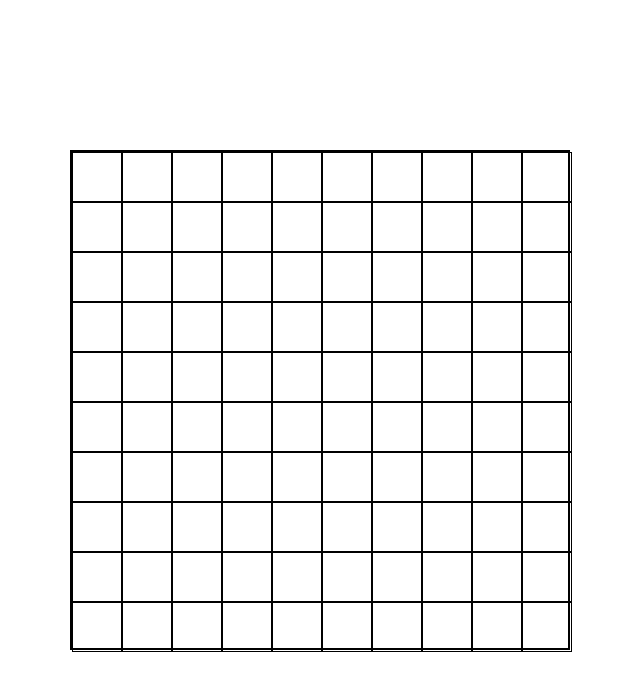
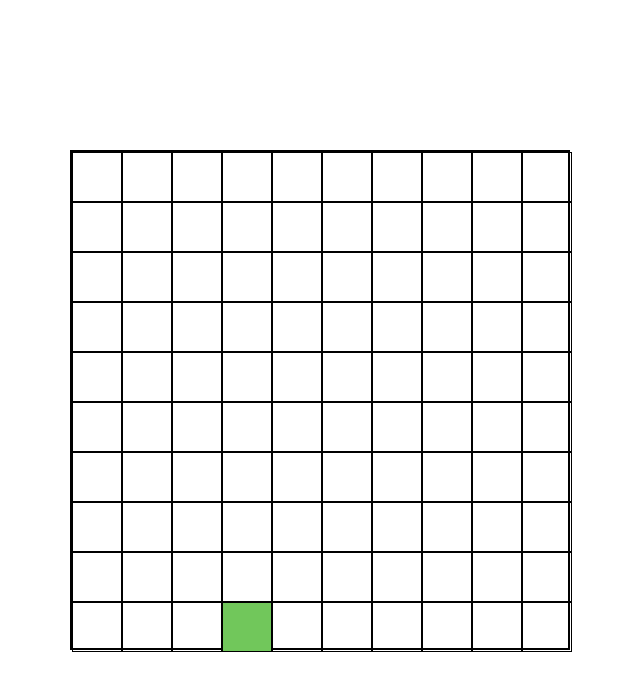
Before and after one commit to LumberJon1/Random-Dungeon-Generator, a plain HTML site: page index.html in a window 1280 px wide. Shown: the whole page, without its empty margins (320-960 px from the left). Drawn offline with Linux system fonts and the light colour scheme.

Commit message:
Added basic structure of algorithm

```diff
--- a/assets/css/style.css
+++ b/assets/css/style.css
@@ -16,3 +16,11 @@
     border: 2px solid black;
     position: relative;
 }
+
+.active {
+    background-color: #fcefce;
+}
+
+.branch-tip {
+    background-color: rgb(113, 199, 91);
+}
--- a/assets/js/script.js
+++ b/assets/js/script.js
@@ -1,6 +1,7 @@
 //define global constants
 const dungeonGrid = document.getElementById("dungeon-grid-div");
 const numTiles = 10;
+const dungeonLength = 10;
 const activeColor = "#e9d9b0";
 const inactiveColor = "white";
 
@@ -20,7 +21,6 @@ const tileHeight = gridHeight / numTiles;
 for (let i = 0; i < numTiles; i++) {
     let col = 0;
     for (let j = 0; j < numTiles; j++) {
-        console.log("row "+(i + 1)+", column "+(col + 1));
         let tile = document.createElement("div");
         tile.style.border = "1px solid black";
         tile.style.position = "absolute";
@@ -30,7 +30,32 @@ for (let i = 0; i < numTiles; i++) {
         tile.style.height = (tileHeight)+"px";
         tile.setAttribute("id", (i.toString())+(col.toString()));
         dungeonGrid.appendChild(tile);
-        console.log(tile.style.left, tile.style.top);
         col ++;
     }
 }
+
+//tile styling algorithm
+let startingTile = Math.floor(Math.random() * (numTiles ** 2)).toString();
+console.log(startingTile);
+let startingTileEl = document.getElementById(startingTile);
+startingTileEl.setAttribute("class", "active branch-tip");
+
+//Keep track of the number of dungeon tiles activated
+let numActive = 0;
+
+//As long as active < dungeonLength, run a loop to evaluate the algorithm.
+//This needs to be done for every active branch.
+if (numActive < dungeonLength) {
+
+    for (; numActive < dungeonLength; numActive++) {
+
+    }
+}
+
+//Decide which direction to branch
+
+//Exclude a direction if it would result in a merged active path
+
+//Exclude a direction if it would end outside the grid section
+
+//Add the classes "active", "branch-tip" to the branched ends
```
